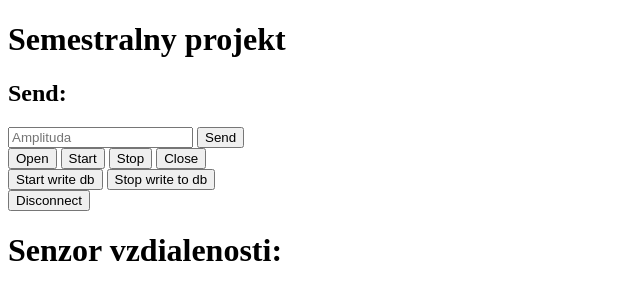
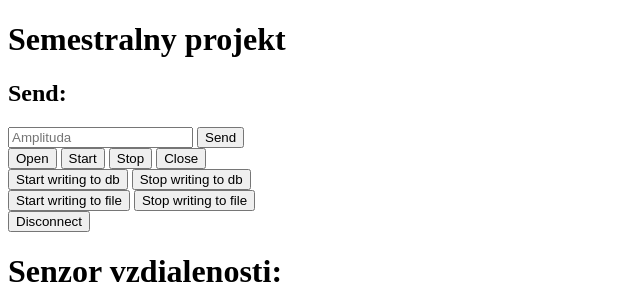
Before and after one commit to Vesky437/POIT, a Flask app: page / in a window 1280 px wide. Shown: the top 291 px of the page, without its empty margins (0-640 px from the left). Run offline with Flask 3, Linux system fonts and the light colour scheme; some libraries are stand-ins or nearby versions.

Commit message:
Ukladanie do suboru

```diff
--- a/flask4/app.py
+++ b/flask4/app.py
@@ -7,6 +7,7 @@ import configparser as ConfigParser
 import random
 import math
 import serial
+import os
 
 async_mode = None
 
@@ -37,7 +38,10 @@ def background_thread(args):
     ardEvent = 0
     global dbEvent
     dbEvent=0
+    global FileEvent
+    FileEvent=1
     dataList = []
+    dataListFile = []
     db = MySQLdb.connect(host=myhost,user=myuser,passwd=mypasswd,db=mydb)
     dataCounter = 0
     while True:
@@ -55,7 +59,6 @@ def background_thread(args):
             #print(float(Distance))
             count += 1
 
-
         if args:
           A = dict(args).get('A')
           btnV = dict(args).get('btn_value')
@@ -65,11 +68,11 @@ def background_thread(args):
           btnV = 'null'
 
         if dbEvent == 1:
-          dataDict = {
+          dataDictDb = {
             "t": time.time(),
             "Distance": float(Distance),
             "Luminosity": float(Luminosity)}
-          dataList.append(dataDict)
+          dataList.append(dataDictDb)
           if len(dataList)>0:
             #print(str(dataList))
             fuj = str(dataList).replace("'", "\"")
@@ -81,18 +84,26 @@ def background_thread(args):
             db.commit()
           dataList = []
 
+        if FileEvent == 1:
+            dataDictFile = {
+                "t": time.time(),
+                "Distance": float(Distance),
+                "Luminosity": float(Luminosity)}
+            dataListFile.append(dataDictFile)
+            if len(dataListFile)>0:
+                fuj = str(dataListFile).replace("'", "\"")
+                fo = open("static/files/data.txt","a+")
+                fo.write("%s\r\n" %fuj)
+                fo.close
 
-
+            dataListFile = []
 
         #print(args)
         socketio.sleep(1)
 
-
-
-
         if ardEvent == 1:
             socketio.emit('my_response',
-                      {'Distance': float(Distance), 'Luminosity': float(Luminosity), 'count': count, 'btn': float(ardEvent)},
+                      {'Distance': float(Distance), 'Luminosity': float(Luminosity), 'count': count, 'btn': float(FileEvent)},
                       namespace='/test')
         # else:
             # socketio.emit('my_response',
@@ -124,6 +135,7 @@ def dbdata(num):
   cursor.execute("SELECT hodnoty FROM  data WHERE id=%s", num)
   rv = cursor.fetchone()
   return str(rv[0])
+
 
 @socketio.on('my_event', namespace='/test')
 def test_message(message):
@@ -175,5 +187,15 @@ def Stop_btn_message(message):
     global dbEvent
     dbEvent=1
 
+@socketio.on('stop_FW', namespace='/test')
+def Start_btn_message(message):
+    global FileEvent
+    FileEvent=0
+
+@socketio.on('start_FW', namespace='/test')
+def Stop_btn_message(message):
+    global FileEvent
+    FileEvent=1
+
 if __name__ == '__main__':
     socketio.run(app, host="0.0.0.0", port=80, debug=True)
--- /dev/null
+++ b/flask4/static/files/data.txt
@@ -0,0 +1,6 @@
+
+[{"t": 1682890612.6058373, "Distance": 0.0, "Luminosity": 0.0}]
+[{"t": 1682890613.6078198, "Distance": 0.0, "Luminosity": 0.0}]
+[{"t": 1682890615.045858, "Distance": 3.23, "Luminosity": 71.0}]
+[{"t": 1682890617.048745, "Distance": 3.13, "Luminosity": 71.0}]
+[{"t": 1682890619.0477796, "Distance": 3.21, "Luminosity": 71.0}]
--- a/flask4/templates/index.html
+++ b/flask4/templates/index.html
@@ -111,16 +111,22 @@
           socket.emit('disconnect_request');
           return false; });
       $('#StartBtn').click(function(event) {
-          socket.emit('start_btn', {value: $('#buttonVal').val()});
+          socket.emit('start_btn', {value: $('#StartBtn').val()});
           return false; });
       $('#StopBtn').click(function(event) {
-          socket.emit('stop_btn', {value: $('#buttonVal').val()});
+          socket.emit('stop_btn', {value: $('#StopBtn').val()});
           return false; });
       $('#StartDb').click(function(event) {
-          socket.emit('start_db', {value: $('#buttonVal').val()});
+          socket.emit('start_db', {value: $('#StartDb').val()});
           return false; });
       $('#StopDb').click(function(event) {
-          socket.emit('stop_db', {value: $('#buttonVal').val()});
+          socket.emit('stop_db', {value: $('#StopDb').val()});
+          return false; });
+      $('#StartFW').click(function(event) {
+          socket.emit('start_FW', {value: $('#StartFW').val()});
+          return false; });
+      $('#StopFW').click(function(event) {
+          socket.emit('stop_FW', {value: $('#StopFW').val()});
           return false; });
 
 
@@ -186,8 +192,11 @@
   <button id="StartBtn" type="submit" value="start">Start</button>
   <button id="StopBtn" type="submit" value="stop">Stop</button>
   <button id="CloseBtn" type="submit" value="close">Close</button><br>
-  <button id="StartDb" type="submit" value="startdb">Start write db</button>
-  <button id="StopDb" type="submit" value="stopdb">Stop write to db</button>
+  <button id="StartDb" type="submit" value="startdb">Start writing to db</button>
+  <button id="StopDb" type="submit" value="stopdb">Stop writing to db</button><br>
+  <button id="StartFW" type="submit" value="startFW">Start writing to file</button>
+  <button id="StopFW" type="submit" value="stopFW">Stop writing to file</button>
+
   <form id="disconnect" method="POST" action="#">
     <input type="submit" value="Disconnect">
   </form>
```
